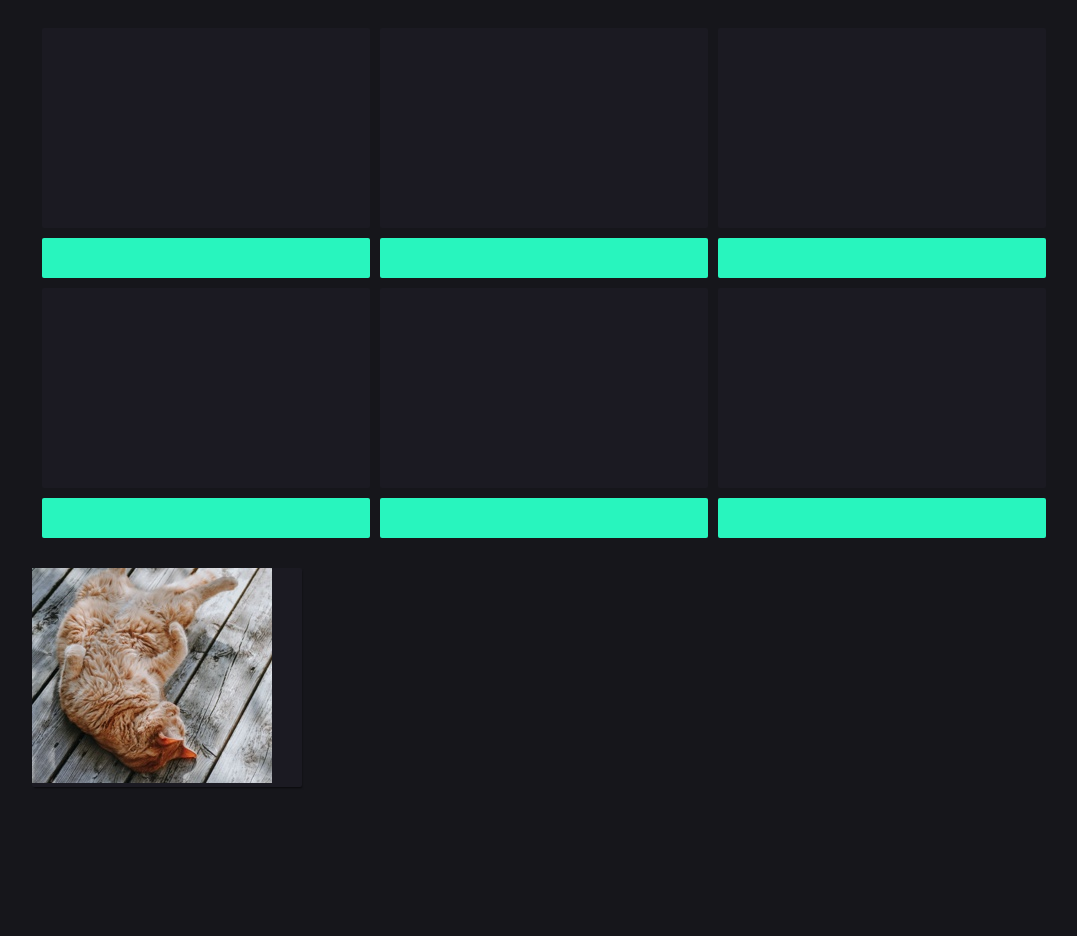
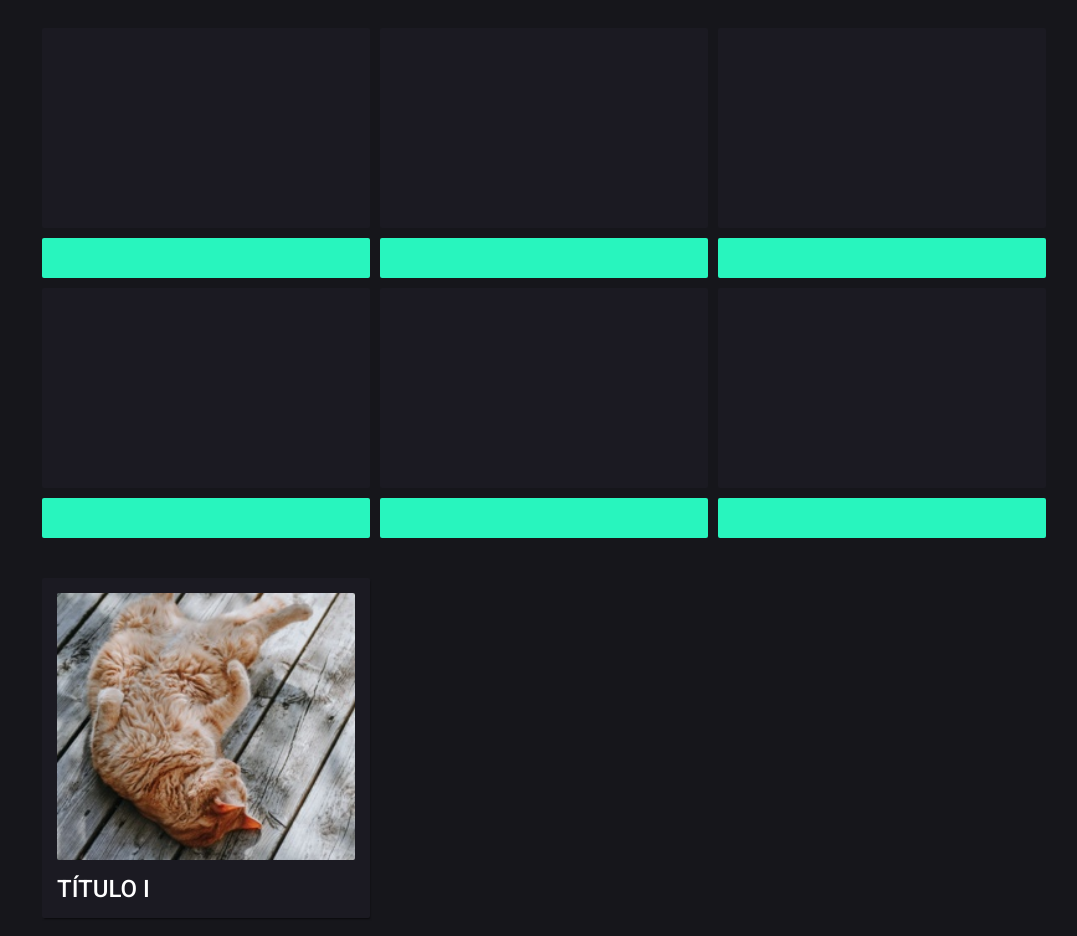
Before and after one commit to Daniel-Silva/dev-front, a website: page Modulo-1/index.html in a window 1280 px wide. Shown: the part 80-1016 px from the top of the page, without its empty margins (96-1173 px from the left). Before the commit the page ends 897 px from the top, so only its background shows below. Drawn offline with Linux system fonts and the light colour scheme.

Commit message:
feat: estilizando card de imagens, título, parágrafo e a scroll bar

```diff
--- a/Modulo-1/assets/css/main.css
+++ b/Modulo-1/assets/css/main.css
@@ -1,4 +1,4 @@
-@import url('https://fonts.googleapis.com/css?family=Roboto:100,300,400,500,700,900&display=swap');
+@import url('https://fonts.googleapis.com/css?family=Roboto+Mono:100,300,400,500,700|Roboto:100,300,400,500,700,900&display=swap');
 
 :root {
 	--first-color: #16161b;
@@ -73,17 +73,57 @@ section {
 }
 
 .card-container {
-	width: 270px;
+	width: calc((100% - 40px) /3);
+	margin: 10px 0 0 10px;
 	display: table;
 }
 
 .card {
+	display: table;
 	width: 100%;
-	display: table;
+	padding: 15px;
 	background-color: var(--second-color);
 	border-radius: 2px;
 	box-shadow: 1px 2px 2px -1px rgba(0, 0, 0, 0.6);
 }
 
-.card img {
+.card .card-image {
+	display: block;
+	width: 100%;
+	max-width: 100%;
+	height: auto;
+	border-radius: 2px;
 }
+
+.card .card-body {
+	width: 100%;
+	display: table;
+	color: #fff;
+}
+
+.card .card-body h1 {
+	font-size: 1.5em;
+	padding-top: 15px;
+	font-weight: 500;
+	text-transform: uppercase;
+}
+
+.card .card-body p {
+	font-family: 'Roboto Mono', monospace;
+	font-size: .7em;
+	font-weight: 300;
+}
+
+/* SCROLLBAR */
+::-webkit-scrollbar {
+	width: 7px !important;
+}
+::-webkit-scrollbar-track {
+	background: var(--first-color) !important;
+}
+::-webkit-scrollbar-thumb {
+	background: var(--second-color) !important;
+}
+::-webkit-scrollbar-thumb:hover {
+	background: var(--third-color) !important;
+}
--- a/Modulo-1/index.html
+++ b/Modulo-1/index.html
@@ -49,7 +49,10 @@
             <section>
                 <div class="card-container">
                     <div class="card">
-                        <img src="./assets/img/gato-01.jpg" title="Gato deitado" alt="Gato 01" class=".card-image"/>
+                        <img src="./assets/img/gato-01.jpg" title="Gato deitado" alt="Gato 01" class="card-image"/>
+                        <div class="card-body">
+                            <h1>Título I</h1>
+                        </div>
                     </div>
                 </div>
             </section>
```
